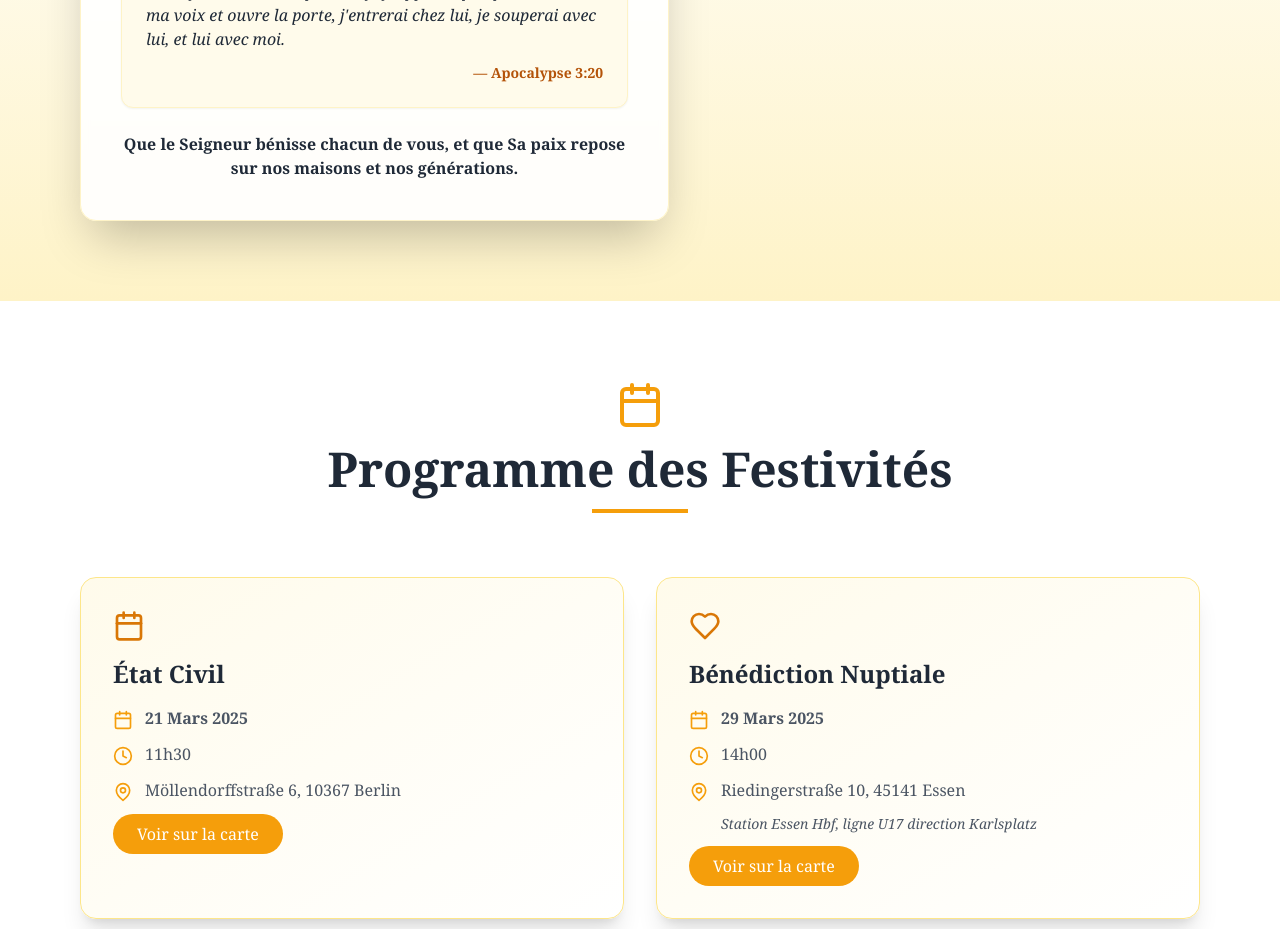
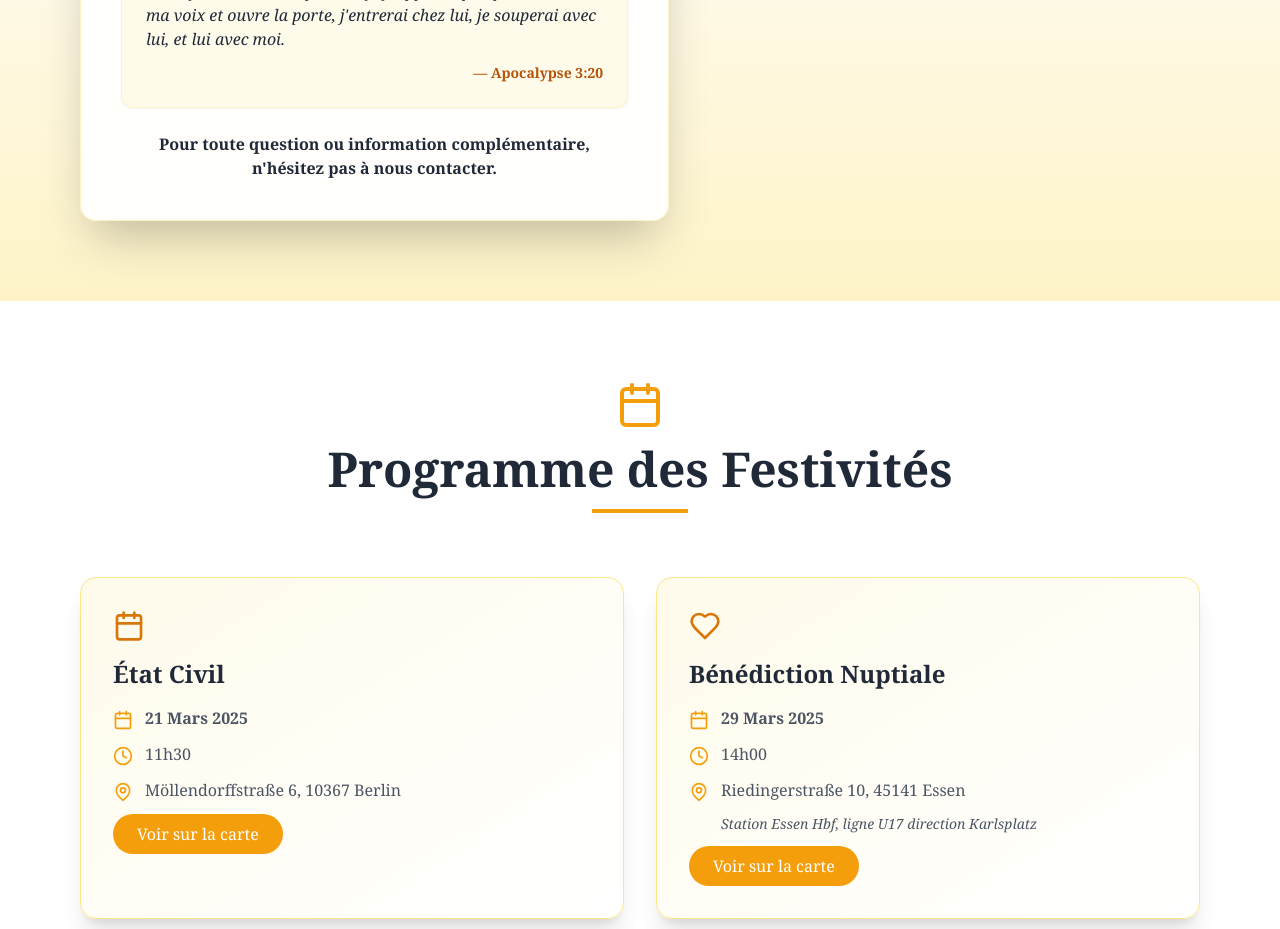
Before and after one commit to Georges-Alain/Jacaine, a Next.js app: page / in a window 1280 px wide. Shown: the part 3740-4669 px from the top of the page. Built offline with nearby package versions, Linux system fonts and the light colour scheme.

Commit message:
fix: escape apostrophes in RSVP component

```diff
--- a/components/Vision.tsx
+++ b/components/Vision.tsx
@@ -51,7 +51,7 @@ const Vision: React.FC = () => {
               </div>
 
               <p className="text-center font-semibold text-gray-800">
-                Que le Seigneur bénisse chacun de vous, et que Sa paix repose sur nos maisons et nos générations.
+                Pour toute question ou information complémentaire, n'hésitez pas à nous contacter.
               </p>
             </div>
           </div>
```
